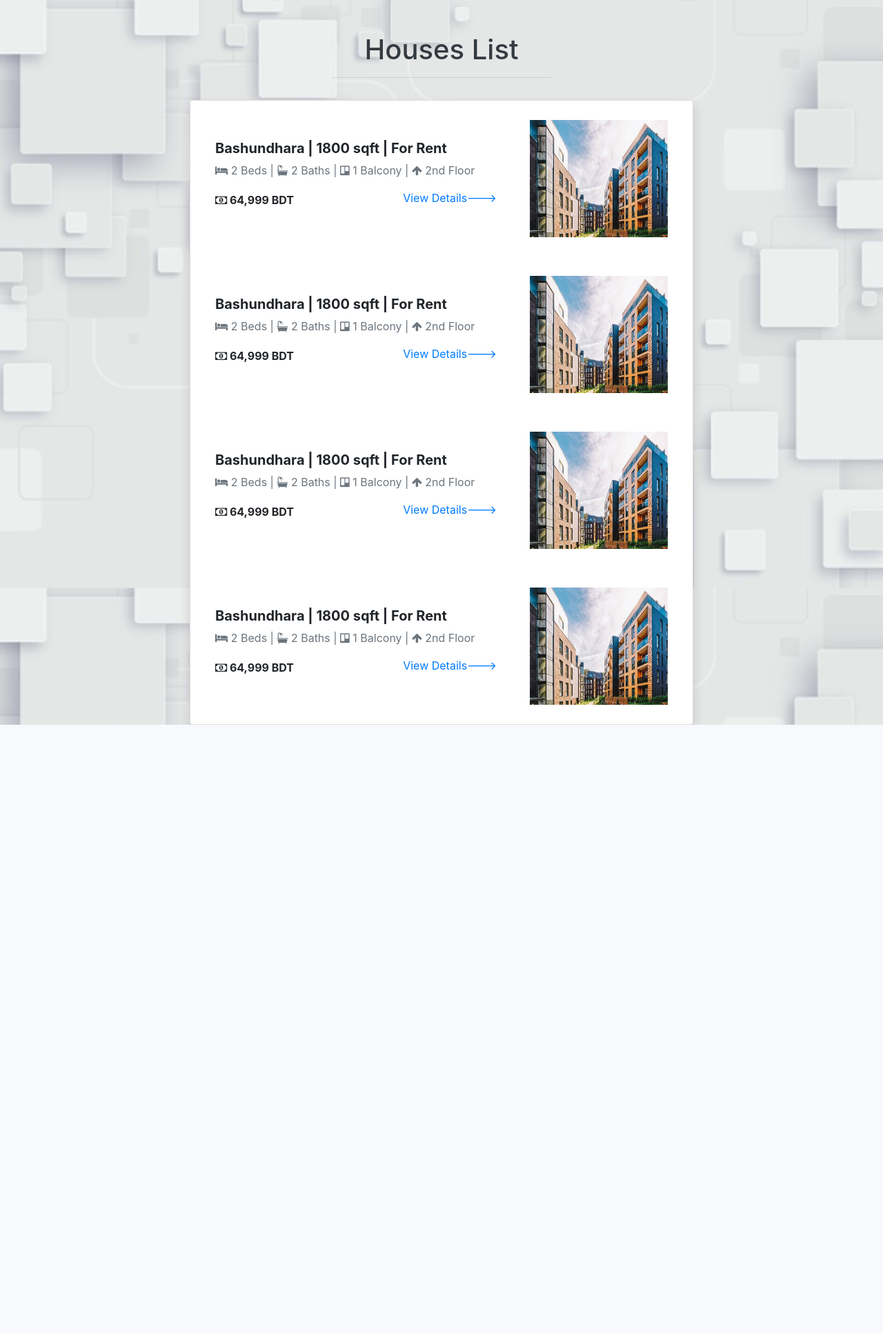
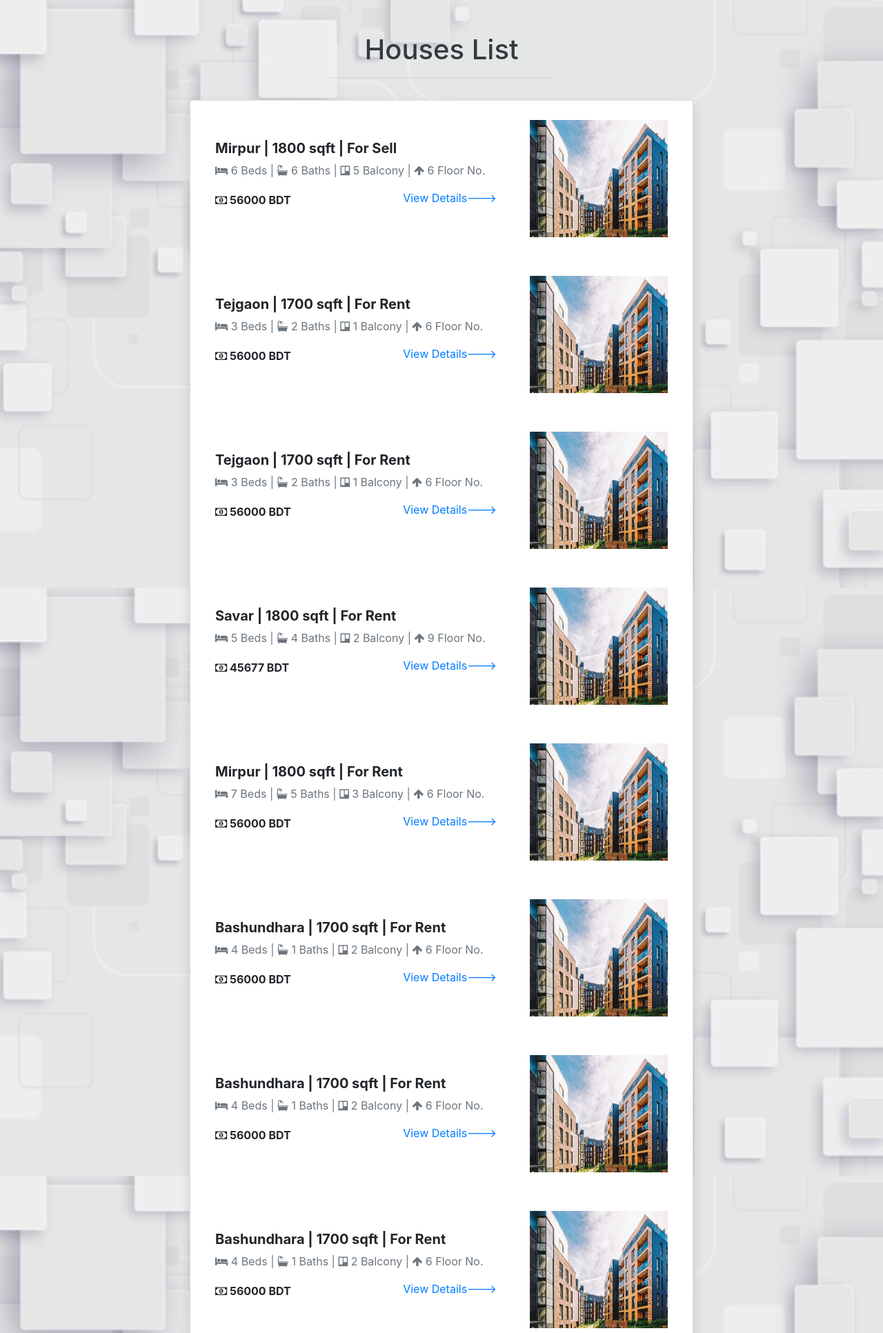
Before and after one commit to KaziRamisaRifa/Hometrieve, a PHP site: page /view_houses.php in a window 1280 px wide. Shown: the top 1933 px of the page at 69% size. Before the commit the page ends 1051 px from the top, so only its background shows below. Run offline with PHP 8.4, Linux system fonts and the light colour scheme; data comes from the database, SQL or seed files in the repository.

Commit message:
View House and Land page backend implemented

```diff
--- a/view_houses.php
+++ b/view_houses.php
@@ -1,3 +1,12 @@
+<?php
+  // Create database connection
+  include 'connection.php';
+
+    $sql = "SELECT * FROM houses";
+    $result = mysqli_query($conn, $sql);
+?>
+
+
 <!DOCTYPE html>
 <html lang="en" dir="ltr">
   <head>
@@ -30,66 +39,33 @@
 <body>
    <h1 class="text-center text-dark text-capitalize pt-5">Houses List</h1>
                 <hr class="w-25 pt-3">
+
+
    <div class="container">
     <div class="row">
         <div class="col-lg-8 mx-auto">
             <ul class="list-group shadow">
+            <?php
+                while ($row = mysqli_fetch_array($result)) {
+            ?>
                 <li class="list-group-item">
                     <div class="media align-items-lg-center flex-column flex-lg-row p-3">
                         <div class="media-body order-2 order-lg-1">
-                            <h5><strong>Bashundhara | 1800 sqft | For Rent</strong></h5>
-                            <p class="text-muted"><i class="fa fa-bed">  </i> 2 Beds | <i class="fa fa-bath"></i> 2 Baths | <i class="fa fa-trello">  </i> 1 Balcony | <i class="fa fa-arrow-up"></i> 2nd Floor</p>
+                            <h5><strong><?php echo $row['location']; ?> | <?php echo $row['area_size']; ?> sqft | <?php echo $row['purpose']; ?></strong></h5>
+                            <p class="text-muted"><i class="fa fa-bed">  </i> <?php echo $row['beds']; ?> Beds | <i class="fa fa-bath"></i> <?php echo $row['baths']; ?> Baths | <i class="fa fa-trello">  </i> <?php echo $row['balcony']; ?> Balcony | <i class="fa fa-arrow-up"></i> <?php echo $row['floor_no']; ?> Floor No.</p>
                             <div class="d-flex align-items-center justify-content-between mt-1">
-                                <h6><strong><i class="fa fa-money" aria-hidden="true"></i> 64,999 BDT</strong></h6>
+                                <h6><strong><i class="fa fa-money" aria-hidden="true"></i> <?php echo $row['price']; ?> BDT</strong></h6>
                                 <p><a href="favourite_list.php">View Details---></a></p>
                             </div>
                         </div>
                         <img src="assets/image/signup_bg.jpg" alt="Generic placeholder image" width="200" class="ml-lg-5 order-1 order-lg-2">
                     </div>
                 </li>
-                <li class="list-group-item">
-                    <div class="media align-items-lg-center flex-column flex-lg-row p-3">
-                        <div class="media-body order-2 order-lg-1">
-                            <h5><strong>Bashundhara | 1800 sqft | For Rent</strong></h5>
-                            <p class="text-muted"><i class="fa fa-bed">  </i> 2 Beds | <i class="fa fa-bath"></i> 2 Baths | <i class="fa fa-trello">  </i> 1 Balcony | <i class="fa fa-arrow-up"></i> 2nd Floor</p>
-                            <div class="d-flex align-items-center justify-content-between mt-1">
-                                <h6><strong><i class="fa fa-money" aria-hidden="true"></i> 64,999 BDT</strong></h6>
-                                <p><a href="favourite_list.php">View Details---></a></p>
-                            </div>
-                        </div>
-                        <img src="assets/image/signup_bg.jpg" alt="Generic placeholder image" width="200" class="ml-lg-5 order-1 order-lg-2">
-                    </div>
-                </li>
-                <!-- list group item -->
-                <li class="list-group-item">
-                    <div class="media align-items-lg-center flex-column flex-lg-row p-3">
-                        <div class="media-body order-2 order-lg-1">
-                            <h5><strong>Bashundhara | 1800 sqft | For Rent</strong></h5>
-                            <p class="text-muted"><i class="fa fa-bed">  </i> 2 Beds | <i class="fa fa-bath"></i> 2 Baths | <i class="fa fa-trello">  </i> 1 Balcony | <i class="fa fa-arrow-up"></i> 2nd Floor</p>
-                            <div class="d-flex align-items-center justify-content-between mt-1">
-                                <h6><strong><i class="fa fa-money" aria-hidden="true"></i> 64,999 BDT</strong></h6>
-                                <p><a href="favourite_list.php">View Details---></a></p>
-                            </div>
-                        </div>
-                        <img src="assets/image/signup_bg.jpg" alt="Generic placeholder image" width="200" class="ml-lg-5 order-1 order-lg-2">
-                    </div>
-                </li>
-                <li class="list-group-item">
-                    <div class="media align-items-lg-center flex-column flex-lg-row p-3">
-                        <div class="media-body order-2 order-lg-1">
-                            <h5><strong>Bashundhara | 1800 sqft | For Rent</strong></h5>
-                            <p class="text-muted"><i class="fa fa-bed">  </i> 2 Beds | <i class="fa fa-bath"></i> 2 Baths | <i class="fa fa-trello">  </i> 1 Balcony | <i class="fa fa-arrow-up"></i> 2nd Floor</p>
-                            <div class="d-flex align-items-center justify-content-between mt-1">
-                                <h6><strong><i class="fa fa-money" aria-hidden="true"></i> 64,999 BDT</strong></h6>
-                                <p><a href="favourite_list.php">View Details---></a></p>
-                            </div>
-                        </div>
-                        <img src="assets/image/signup_bg.jpg" alt="Generic placeholder image" width="200" class="ml-lg-5 order-1 order-lg-2">
-                    </div>
-                </li>
+            <?php }?>
             </ul>
         </div>
     </div>
 </div>
+
 </body>
 </html>
```
Also changed, not shown: view_lands.php (+15 -43 lines).
